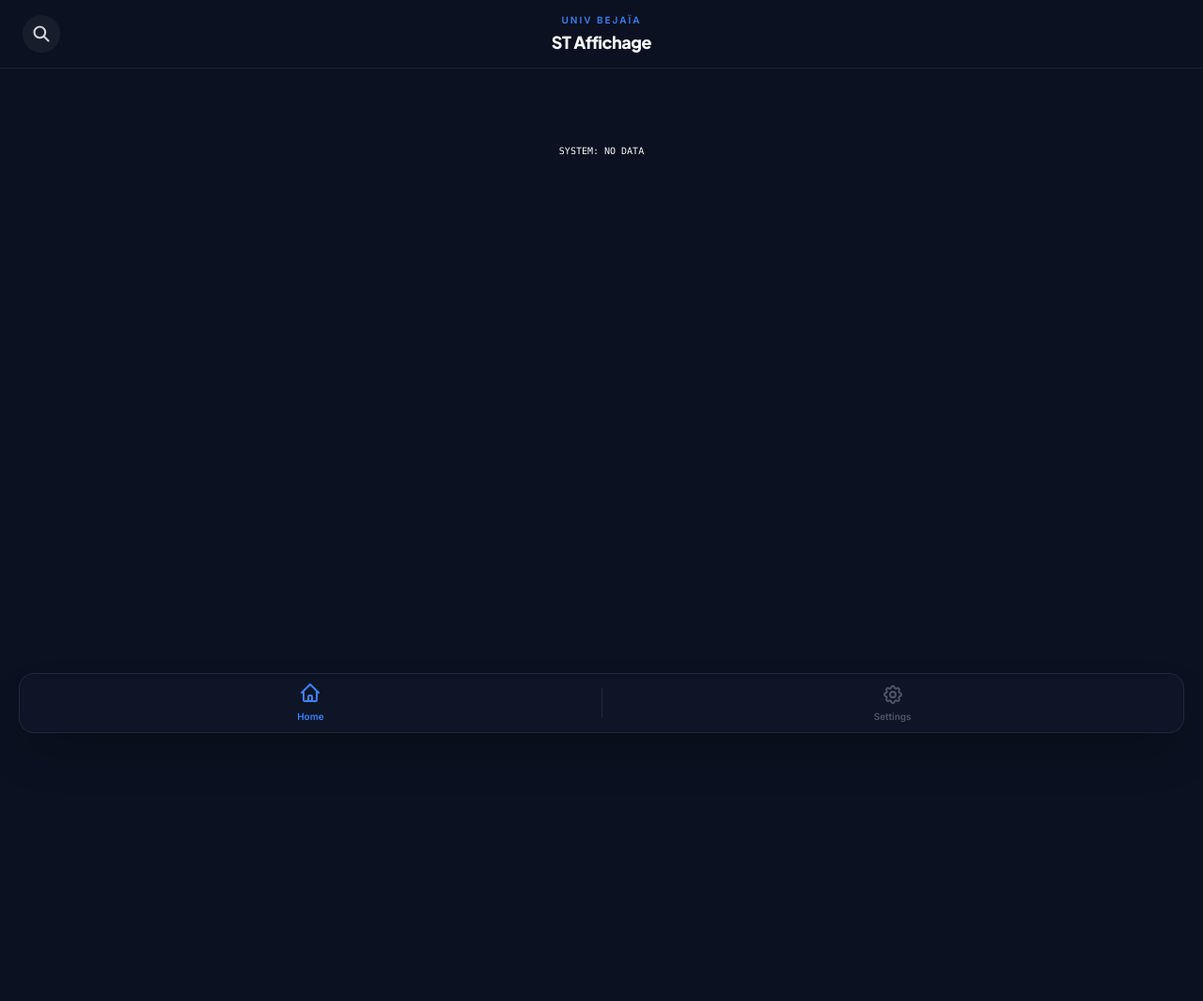
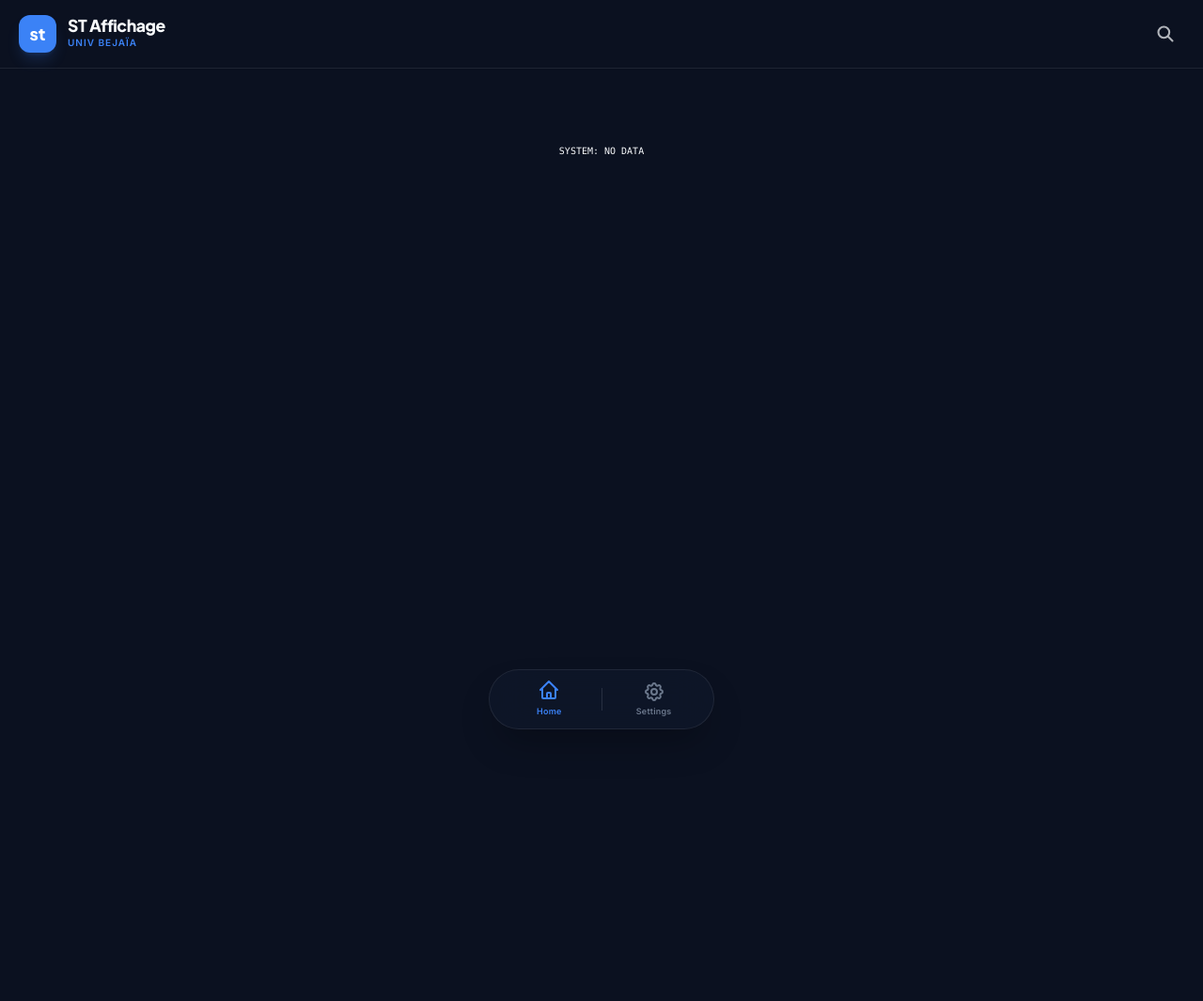
Before and after one commit to linuxcoding-ADAM/moodle-notifier, a Flask app: page / in a window 1280 px wide. Shown: the whole page at 94% size. Run offline with Flask 3, Linux system fonts and the light colour scheme; data that the repository does not hold is empty; some libraries are stand-ins or nearby versions.

Commit message:
Refactor index.html layout and update styles

```diff
--- a/templates/index.html
+++ b/templates/index.html
@@ -5,7 +5,7 @@
     <meta name="viewport" content="width=device-width, initial-scale=1.0, maximum-scale=1.0, user-scalable=no">
     <title>ST Affichage</title>
 
-    <!-- GOOGLE ANALYTICS START (Tracking ID: G-6HH5ZV5VW8) -->
+    <!-- GOOGLE ANALYTICS START -->
     <script async src="https://www.googletagmanager.com/gtag/js?id=G-6HH5ZV5VW8"></script>
     <script>
       window.dataLayer = window.dataLayer || [];
@@ -16,12 +16,10 @@
     <!-- GOOGLE ANALYTICS END -->
 
     <script src="https://cdn.tailwindcss.com"></script>
-    <link href="https://fonts.googleapis.com/css2?family=Plus+Jakarta+Sans:wght@500;700;800&family=Inter:wght@400;500;600&display=swap" rel="stylesheet">
+    <link href="https://fonts.googleapis.com/css2?family=Plus+Jakarta+Sans:wght@500;600;800&family=Inter:wght@400;500;600&display=swap" rel="stylesheet">
     <link rel="stylesheet" href="{{ url_for('static', filename='css/style.css') }}">
-
-    <!-- PWA Manifest -->
     <link rel="manifest" href="{{ url_for('static', filename='manifest.json') }}">
-    <meta name="theme-color" content="#0B1121">
+    <meta name="theme-color" content="#0B1120">
 </head>
 <body class="pb-28 overscroll-none">
 
@@ -29,64 +27,62 @@
     <div id="page-home" class="active">
 
         <!-- HEADER -->
-        <div id="main-header" class="header-glass sticky top-0 z-50 px-6 py-4 flex justify-between items-center transition-transform duration-300">
+        <div id="main-header" class="header-glass sticky top-0 z-50 px-5 py-4 flex justify-between items-center transition-transform duration-300 shadow-sm">
 
-            <!-- Left: Search Button -->
-            <button onclick="toggleSearch()" class="w-10 h-10 flex items-center justify-center rounded-full bg-white/5 text-gray-300 active:bg-blue-500/20 active:text-blue-400 transition-all">
-                <svg class="w-5 h-5" fill="none" stroke="currentColor" stroke-width="2.5" viewBox="0 0 24 24"><path stroke-linecap="round" stroke-linejoin="round" d="M21 21l-6-6m2-5a7 7 0 11-14 0 7 7 0 0114 0z"></path></svg>
-            </button>
-
-            <!-- Center: Logo -->
-            <div class="flex flex-col items-center absolute left-1/2 transform -translate-x-1/2">
-                <span class="text-[10px] font-bold tracking-[0.2em] text-blue-500 uppercase mb-0.5">Univ Bejaïa</span>
-                <h1 class="text-lg font-extrabold tracking-tight text-white heading-text" style="color: var(--text-main);">ST Affichage</h1>
+            <div class="flex items-center gap-3">
+                <div class="w-10 h-10 bg-blue-500 rounded-xl flex items-center justify-center shadow-lg shadow-blue-500/20">
+                    <span class="text-white font-extrabold text-lg heading-text">st</span>
+                </div>
+                <div>
+                    <h1 class="text-[1.1rem] font-extrabold tracking-tight heading-text leading-none">ST Affichage</h1>
+                    <span class="text-[10px] font-semibold text-blue-500 uppercase tracking-widest mt-0.5 block">Univ Bejaïa</span>
+                </div>
             </div>
 
-            <!-- Right: Cancel Search Button (Hidden by default) -->
-            <button id="header-cancel-btn" onclick="cancelSearch()" class="w-10 h-10 flex items-center justify-center rounded-full bg-red-500/10 text-red-400 transition-all duration-300 opacity-0 pointer-events-none transform scale-90">
-                <svg class="w-5 h-5" fill="none" stroke="currentColor" stroke-width="2.5" viewBox="0 0 24 24">
-                    <path stroke-linecap="round" stroke-linejoin="round" d="M21 21l-6-6m2-5a7 7 0 11-14 0 7 7 0 0114 0z"></path>
-                    <path stroke-linecap="round" stroke-linejoin="round" d="M4 4l16 16" stroke="currentColor" stroke-width="2.5" opacity="0.8"></path>
-                </svg>
-            </button>
-        </div>
-
-        <!-- SEARCH BAR -->
-        <div id="search-bar-container" class="fixed top-[74px] left-0 right-0 z-40 px-4 transition-all duration-300 transform -translate-y-[150%] opacity-0 pointer-events-none">
-            <div class="bg-[#1E293B] border border-blue-500/30 p-2 rounded-2xl shadow-2xl flex items-center gap-2 backdrop-blur-xl">
-                <input type="text" id="search-input" placeholder="Search announcements..."
-                       class="w-full bg-transparent text-white text-sm py-2 px-3 focus:outline-none placeholder-gray-500 font-medium">
+            <!-- Action Buttons -->
+            <div class="flex items-center gap-2">
+                <button id="header-cancel-btn" onclick="cancelSearch()" class="w-10 h-10 flex items-center justify-center rounded-full bg-red-500/10 text-red-500 transition-all duration-300 opacity-0 pointer-events-none transform scale-90">
+                    <svg class="w-5 h-5" fill="none" stroke="currentColor" stroke-width="2.5" viewBox="0 0 24 24"><path stroke-linecap="round" stroke-linejoin="round" d="M6 18L18 6M6 6l12 12"></path></svg>
+                </button>
+                <button onclick="toggleSearch()" class="w-10 h-10 flex items-center justify-center rounded-full opacity-70 hover:opacity-100 active:scale-95 transition-all" style="color: var(--text-main);">
+                    <svg class="w-5 h-5" fill="none" stroke="currentColor" stroke-width="2.5" viewBox="0 0 24 24"><path stroke-linecap="round" stroke-linejoin="round" d="M21 21l-6-6m2-5a7 7 0 11-14 0 7 7 0 0114 0z"></path></svg>
+                </button>
             </div>
         </div>
 
-        <!-- Content -->
+        <!-- SEARCH BAR (Drops down) -->
+        <div id="search-bar-container" class="fixed top-[74px] left-0 right-0 z-40 px-4 transition-all duration-300 transform -translate-y-[150%] opacity-0 pointer-events-none">
+            <div class="p-1 rounded-2xl shadow-xl flex items-center gap-2 glass-nav">
+                <svg class="w-5 h-5 ml-3 opacity-50" style="color: var(--text-main)" fill="none" stroke="currentColor" viewBox="0 0 24 24"><path stroke-linecap="round" stroke-linejoin="round" stroke-width="2" d="M21 21l-6-6m2-5a7 7 0 11-14 0 7 7 0 0114 0z"></path></svg>
+                <input type="text" id="search-input" placeholder="Search announcements..." class="w-full bg-transparent text-sm py-3 px-2 focus:outline-none placeholder-gray-500 font-medium" style="color: var(--text-main);">
+            </div>
+        </div>
+
+        <!-- Content Area -->
         <div class="px-4 mt-4 transition-all duration-300" id="content-area">
-            <div id="cards-container" class="min-h-[100vh]">
+            <div id="cards-container" class="min-h-[100vh] max-w-md mx-auto">
                 <div class="loader"></div>
             </div>
-            <div id="end-message" class="text-center text-xs text-gray-500 py-8 hidden font-mono tracking-widest opacity-60">END OF STREAM</div>
+            <div id="end-message" class="text-center text-xs text-gray-400 py-8 hidden font-mono tracking-widest uppercase">Fin des annonces</div>
         </div>
     </div>
 
     <!-- PAGE: SETTINGS -->
-    <div id="page-settings" class="hidden">
-        <div class="header-glass sticky top-0 z-50 px-6 py-5">
-            <h1 class="text-2xl font-bold tracking-tight heading-text" style="color: var(--text-main);">Settings</h1>
+    <div id="page-settings" class="hidden pb-10">
+        <div class="header-glass sticky top-0 z-50 px-5 py-5 border-b border-white/5 shadow-sm">
+            <h1 class="text-2xl font-extrabold tracking-tight heading-text">Settings</h1>
         </div>
 
-        <div class="px-5 mt-6 space-y-4">
+        <div class="px-5 mt-6 max-w-md mx-auto">
 
-            <!-- SECTION 1: APPEARANCE -->
-            <div class="glass-panel p-5">
-                <h3 class="text-xs font-bold text-gray-500 uppercase tracking-wider mb-4">Appearance</h3>
-
-                <!-- Light Mode -->
+            <h3 class="text-[11px] font-bold text-gray-500 uppercase tracking-widest mb-2 ml-2">Preferences</h3>
+            <div class="settings-group">
                 <div class="settings-card" onclick="toggleTheme()">
                     <div class="flex items-center">
-                        <div class="icon-box">
-                            <svg class="w-5 h-5" fill="currentColor" viewBox="0 0 24 24"><path d="M12 2.25a.75.75 0 01.75.75v2.25a.75.75 0 01-1.5 0V3a.75.75 0 01.75-.75zM7.5 12a4.5 4.5 0 119 0 4.5 4.5 0 01-9 0zM18.894 6.166a.75.75 0 00-1.06-1.06l-1.591 1.59a.75.75 0 101.06 1.061l1.591-1.59zM21.75 12a.75.75 0 01-.75.75h-2.25a.75.75 0 010-1.5H21a.75.75 0 01.75.75zM17.834 18.894a.75.75 0 001.06-1.06l-1.59-1.591a.75.75 0 10-1.061 1.06l1.59 1.591zM12 18a.75.75 0 01.75.75V21a.75.75 0 01-1.5 0v-2.25A.75.75 0 0112 18zM7.758 17.303a.75.75 0 00-1.061-1.06l-1.591 1.59a.75.75 0 001.06 1.061l1.591-1.59zM6 12a.75.75 0 01-.75.75H3a.75.75 0 010-1.5h2.25A.75.75 0 016 12zM6.697 7.757a.75.75 0 001.06-1.06l-1.59-1.591a.75.75 0 00-1.061 1.06l1.59 1.591z" /></svg>
+                        <div class="icon-box bg-theme">
+                            <svg class="w-5 h-5" fill="none" stroke="currentColor" viewBox="0 0 24 24"><path stroke-linecap="round" stroke-linejoin="round" stroke-width="2" d="M20.354 15.354A9 9 0 018.646 3.646 9.003 9.003 0 0012 21a9.003 9.003 0 008.354-5.646z"></path></svg>
                         </div>
-                        <span class="setting-label">Light Mode</span>
+                        <span class="setting-label">Dark Mode / Light Mode</span>
                     </div>
                     <div id="theme-switch" class="toggle-switch">
                         <div class="toggle-dot"></div>
@@ -94,75 +90,60 @@
                 </div>
             </div>
 
-            <!-- SECTION 2: SUPPORT & TOOLS -->
-            <div class="glass-panel p-5">
-                <h3 class="text-xs font-bold text-gray-500 uppercase tracking-wider mb-4">Support & Tools</h3>
-
-                <!-- Reload App -->
+            <h3 class="text-[11px] font-bold text-gray-500 uppercase tracking-widest mb-2 ml-2 mt-6">Support</h3>
+            <div class="settings-group">
                 <div class="settings-card" onclick="hardReloadApp()">
                     <div class="flex items-center">
-                        <div class="icon-box bg-orange-500/20 text-orange-400">
+                        <div class="icon-box bg-orange">
                             <svg class="w-5 h-5" fill="none" stroke="currentColor" stroke-width="2" viewBox="0 0 24 24"><path stroke-linecap="round" stroke-linejoin="round" d="M4 4v5h.582m15.356 2A8.001 8.001 0 004.582 9m0 0H9m11 11v-5h-.581m0 0a8.003 8.003 0 01-15.357-2m15.357 2H15"></path></svg>
                         </div>
-                        <div class="flex flex-col">
-                            <span class="setting-label">Refresh App</span>
-                            <span class="text-[10px] opacity-60">Fix connection or display issues</span>
-                        </div>
+                        <span class="setting-label">Refresh Application</span>
                     </div>
-                    <svg class="w-5 h-5 opacity-40" fill="none" stroke="currentColor" viewBox="0 0 24 24"><path stroke-linecap="round" stroke-linejoin="round" stroke-width="2" d="M9 5l7 7-7 7"></path></svg>
                 </div>
 
-                <!-- Contact Dev -->
-                <div class="settings-card mt-3" onclick="contactDev()">
+                <div class="settings-card" onclick="contactDev()">
                     <div class="flex items-center">
-                        <div class="icon-box bg-purple-500/20 text-purple-400">
-                            <svg class="w-5 h-5" fill="none" stroke="currentColor" stroke-width="2" viewBox="0 0 24 24"><path stroke-linecap="round" stroke-linejoin="round" d="M3 8l7.89 5.26a2 2 0 002.22 0L21 8M5 19h14a2 2 0 002-2V7a2 2 0 00-2-2H5a2 2 0 00-2 2v10a2 2 0 002 2z"></path></svg>
+                        <div class="icon-box bg-purple">
+                            <svg class="w-5 h-5" fill="none" stroke="currentColor" stroke-width="2" viewBox="0 0 24 24"><path stroke-linecap="round" stroke-linejoin="round" d="M12 19l9 2-9-18-9 18 9-2zm0 0v-8"></path></svg>
                         </div>
-                        <span class="setting-label">Report a Bug</span>
+                        <span class="setting-label">Report an Issue</span>
                     </div>
-                    <svg class="w-5 h-5 opacity-40" fill="none" stroke="currentColor" viewBox="0 0 24 24"><path stroke-linecap="round" stroke-linejoin="round" stroke-width="2" d="M13.5 6H5.25A2.25 2.25 0 003 8.25v10.5A2.25 2.25 0 005.25 21h10.5A2.25 2.25 0 0018 18.75V10.5m-10.5 6L21 3m0 0h-5.25M21 3v5.25"></path></svg>
                 </div>
             </div>
 
-            <!-- SECTION 3: ABOUT -->
-            <div class="glass-panel p-5 text-center">
-                <div class="w-16 h-16 bg-gradient-to-br from-blue-500 to-purple-500 rounded-2xl mx-auto mb-3 flex items-center justify-center shadow-lg">
-                    <span class="text-2xl font-bold text-white">st</span>
+            <!-- Developer Info -->
+            <div class="mt-10 text-center">
+                <div class="w-14 h-14 bg-gradient-to-br from-blue-500 to-indigo-600 rounded-2xl mx-auto mb-3 flex items-center justify-center shadow-lg">
+                    <span class="text-xl font-bold text-white heading-text">st</span>
                 </div>
-                <h3 class="text-lg font-bold text-white heading-text" style="color: var(--text-main);">ST Affichage</h3>
-                <p class="text-xs opacity-50 mb-4">Version 1.9.1 (Beta)</p>
-
-                <p class="text-sm opacity-70 leading-relaxed px-2" style="color: var(--text-muted);">
-                    This application scrapes announcements from the Univ Bejaia e-learning platform. It is an independent project made from student to students.
-                </p>
-
-                <div class="flex items-center justify-center gap-2 mt-4">
+                <h3 class="text-lg font-bold heading-text">ST Affichage</h3>
+                <p class="text-xs opacity-50 mb-2 font-mono">v1.9.1 (Beta)</p>
+                <div class="flex items-center justify-center gap-1.5 mt-2">
                     <div class="w-2 h-2 rounded-full bg-green-500 animate-pulse"></div>
-                    <span class="text-xs text-green-500 font-mono">System Online</span>
+                    <span class="text-[10px] text-green-500 font-bold uppercase tracking-wider">System Online</span>
                 </div>
-
-                <div class="mt-6 pt-4 border-t border-white/10">
-                     <p class="text-[10px] text-gray-500">Designed & Developed by</p>
-                     <p class="text-sm font-bold mt-1 heading-text" style="color: var(--text-main);">Adam Mila</p>
-                     <p class="text-[10px] text-gray-600 mt-4">© 2026 ST Affichage</p>
-                </div>
+                <p class="text-xs opacity-50 mt-8">Made with ❤️ by Adam Mila</p>
             </div>
-
-            <div class="h-8"></div>
         </div>
     </div>
 
-    <!-- BOTTOM NAV -->
-    <div id="bottom-nav" class="fixed bottom-5 left-5 right-5 h-16 glass-nav rounded-2xl flex items-center justify-around z-50 shadow-2xl transition-transform duration-300 will-change-transform">
-        <button onclick="switchTab('home')" id="tab-home" class="nav-btn active flex flex-col items-center justify-center gap-1 w-full h-full rounded-l-2xl text-blue-500 transition-colors">
-            <svg class="w-6 h-6" fill="none" stroke="currentColor" viewBox="0 0 24 24"><path stroke-linecap="round" stroke-linejoin="round" stroke-width="2" d="M3 12l2-2m0 0l7-7 7 7M5 10v10a1 1 0 001 1h3m10-11l2 2m-2-2v10a1 1 0 01-1 1h-3m-6 0a1 1 0 001-1v-4a1 1 0 011-1h2a1 1 0 011 1v4a1 1 0 001 1m-6 0h6"></path></svg>
-            <span class="text-[10px] font-bold">Home</span>
-        </button>
-        <div class="w-px h-8 bg-white/10"></div>
-        <button onclick="switchTab('settings')" id="tab-settings" class="nav-btn text-gray-500 flex flex-col items-center justify-center gap-1 w-full h-full rounded-r-2xl transition-colors">
-            <svg class="w-6 h-6" fill="none" stroke="currentColor" viewBox="0 0 24 24"><path stroke-linecap="round" stroke-linejoin="round" stroke-width="2" d="M10.325 4.317c.426-1.756 2.924-1.756 3.35 0a1.724 1.724 0 002.573 1.066c1.543-.94 3.31.826 2.37 2.37a1.724 1.724 0 001.065 2.572c1.756.426 1.756 2.924 0 3.35a1.724 1.724 0 00-1.066 2.573c.94 1.543-.826 3.31-2.37 2.37a1.724 1.724 0 00-2.572 1.065c-.426 1.756-2.924 1.756-3.35 0a1.724 1.724 0 00-2.573-1.066c-1.543.94-3.31-.826-2.37-2.37a1.724 1.724 0 00-1.065-2.572c-1.756-.426-1.756-2.924 0-3.35a1.724 1.724 0 001.066-2.573c-.94-1.543.826-3.31 2.37-2.37.996.608 2.296.07 2.572-1.065z"></path><path stroke-linecap="round" stroke-linejoin="round" stroke-width="2" d="M15 12a3 3 0 11-6 0 3 3 0 016 0z"></path></svg>
-            <span class="text-[10px] font-bold">Settings</span>
-        </button>
+    <!-- FLOATING BOTTOM NAV PILL -->
+    <div id="bottom-nav" class="fixed bottom-6 left-0 right-0 z-50 flex justify-center px-4 transition-transform duration-300">
+        <div class="glass-nav w-full max-w-[240px] h-16 rounded-full flex items-center justify-around px-2">
+
+            <button onclick="switchTab('home')" id="tab-home" class="nav-btn active flex flex-col items-center justify-center w-full h-full rounded-full">
+                <svg class="w-6 h-6 mb-0.5" fill="none" stroke="currentColor" viewBox="0 0 24 24"><path stroke-linecap="round" stroke-linejoin="round" stroke-width="2" d="M3 12l2-2m0 0l7-7 7 7M5 10v10a1 1 0 001 1h3m10-11l2 2m-2-2v10a1 1 0 01-1 1h-3m-6 0a1 1 0 001-1v-4a1 1 0 011-1h2a1 1 0 011 1v4a1 1 0 001 1m-6 0h6"></path></svg>
+                <span class="text-[9px] font-bold tracking-wide">Home</span>
+            </button>
+
+            <div class="w-px h-6 bg-gray-500/30"></div>
+
+            <button onclick="switchTab('settings')" id="tab-settings" class="nav-btn flex flex-col items-center justify-center w-full h-full rounded-full">
+                <svg class="w-6 h-6 mb-0.5" fill="none" stroke="currentColor" viewBox="0 0 24 24"><path stroke-linecap="round" stroke-linejoin="round" stroke-width="2" d="M10.325 4.317c.426-1.756 2.924-1.756 3.35 0a1.724 1.724 0 002.573 1.066c1.543-.94 3.31.826 2.37 2.37a1.724 1.724 0 001.065 2.572c1.756.426 1.756 2.924 0 3.35a1.724 1.724 0 00-1.066 2.573c.94 1.543-.826 3.31-2.37 2.37a1.724 1.724 0 00-2.572 1.065c-.426 1.756-2.924 1.756-3.35 0a1.724 1.724 0 00-2.573-1.066c-1.543.94-3.31-.826-2.37-2.37a1.724 1.724 0 00-1.065-2.572c-1.756-.426-1.756-2.924 0-3.35a1.724 1.724 0 001.066-2.573c-.94-1.543.826-3.31 2.37-2.37.996.608 2.296.07 2.572-1.065z"></path><path stroke-linecap="round" stroke-linejoin="round" stroke-width="2" d="M15 12a3 3 0 11-6 0 3 3 0 016 0z"></path></svg>
+                <span class="text-[9px] font-bold tracking-wide">Settings</span>
+            </button>
+
+        </div>
     </div>
 
     <script src="{{ url_for('static', filename='js/script.js') }}"></script>
```
